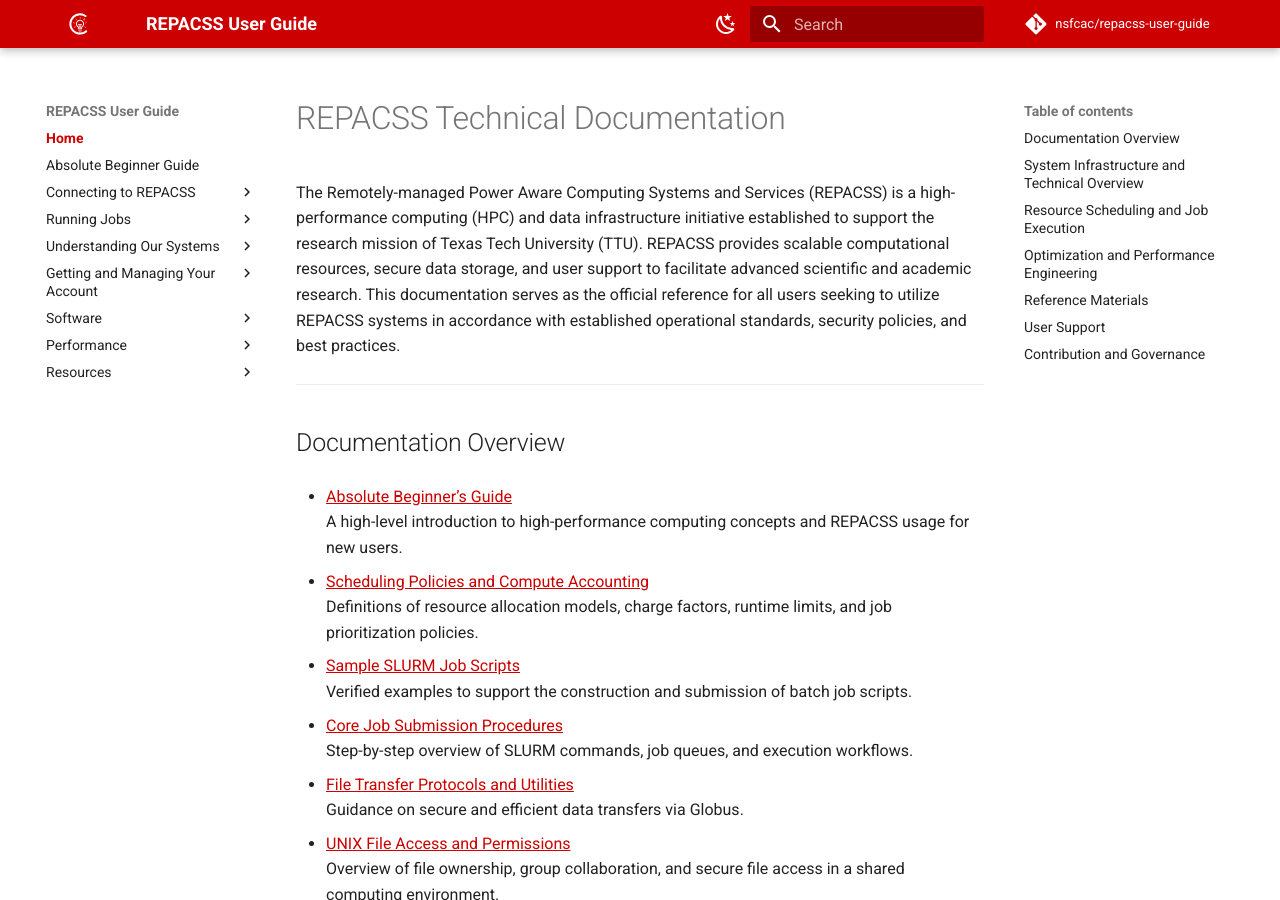
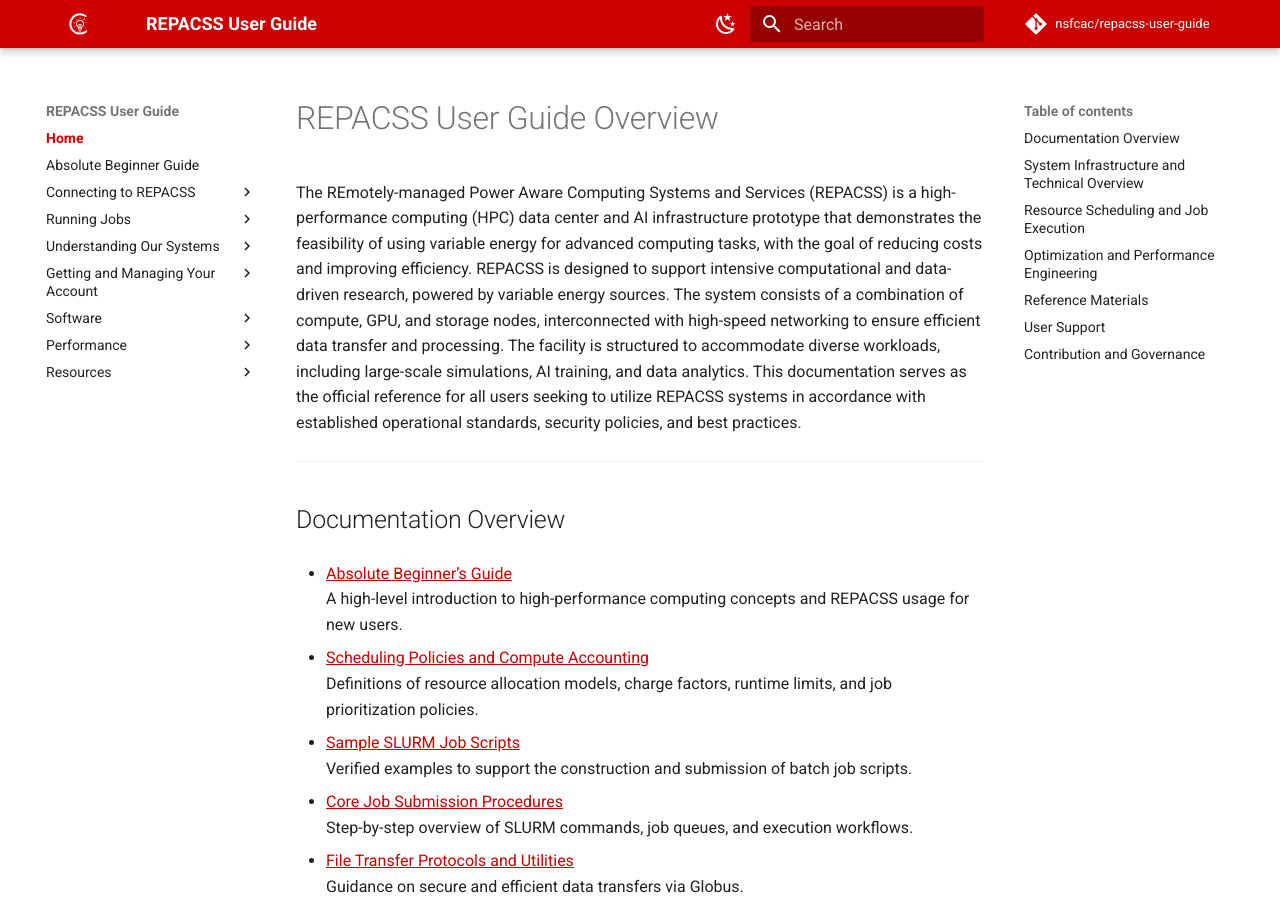
Before and after one commit to nsfcac/repacss-user-guide, an MkDocs documentation site: the page built from docs/index.md, in a window 1280 px wide and 900 px high. Built offline with MkDocs 1.6.1 and Material for MkDocs 9.7.7, drawn with Linux system fonts in a browser that asks for light colours; comment, search, counter and statistics services are not loaded.

Commit message:
Changed the entrance paragraph as DR. Chen requested

```diff
--- a/docs/index.md
+++ b/docs/index.md
@@ -1,6 +1,6 @@
-# REPACSS Technical Documentation
+# REPACSS User Guide Overview
 
-The Remotely-managed Power Aware Computing Systems and Services (REPACSS) is a high-performance computing (HPC) and data infrastructure initiative established to support the research mission of Texas Tech University (TTU). REPACSS provides scalable computational resources, secure data storage, and user support to facilitate advanced scientific and academic research. This documentation serves as the official reference for all users seeking to utilize REPACSS systems in accordance with established operational standards, security policies, and best practices.
+The REmotely-managed Power Aware Computing Systems and Services (REPACSS) is a high-performance computing (HPC) data center and AI infrastructure prototype that demonstrates the feasibility of using variable energy for advanced computing tasks, with the goal of reducing costs and improving efficiency. REPACSS is designed to support intensive computational and data-driven research, powered by variable energy sources. The system consists of a combination of compute, GPU, and storage nodes, interconnected with high-speed networking to ensure efficient data transfer and processing. The facility is structured to accommodate diverse workloads, including large-scale simulations, AI training, and data analytics. This documentation serves as the official reference for all users seeking to utilize REPACSS systems in accordance with established operational standards, security policies, and best practices.
 
 ---
 
```
